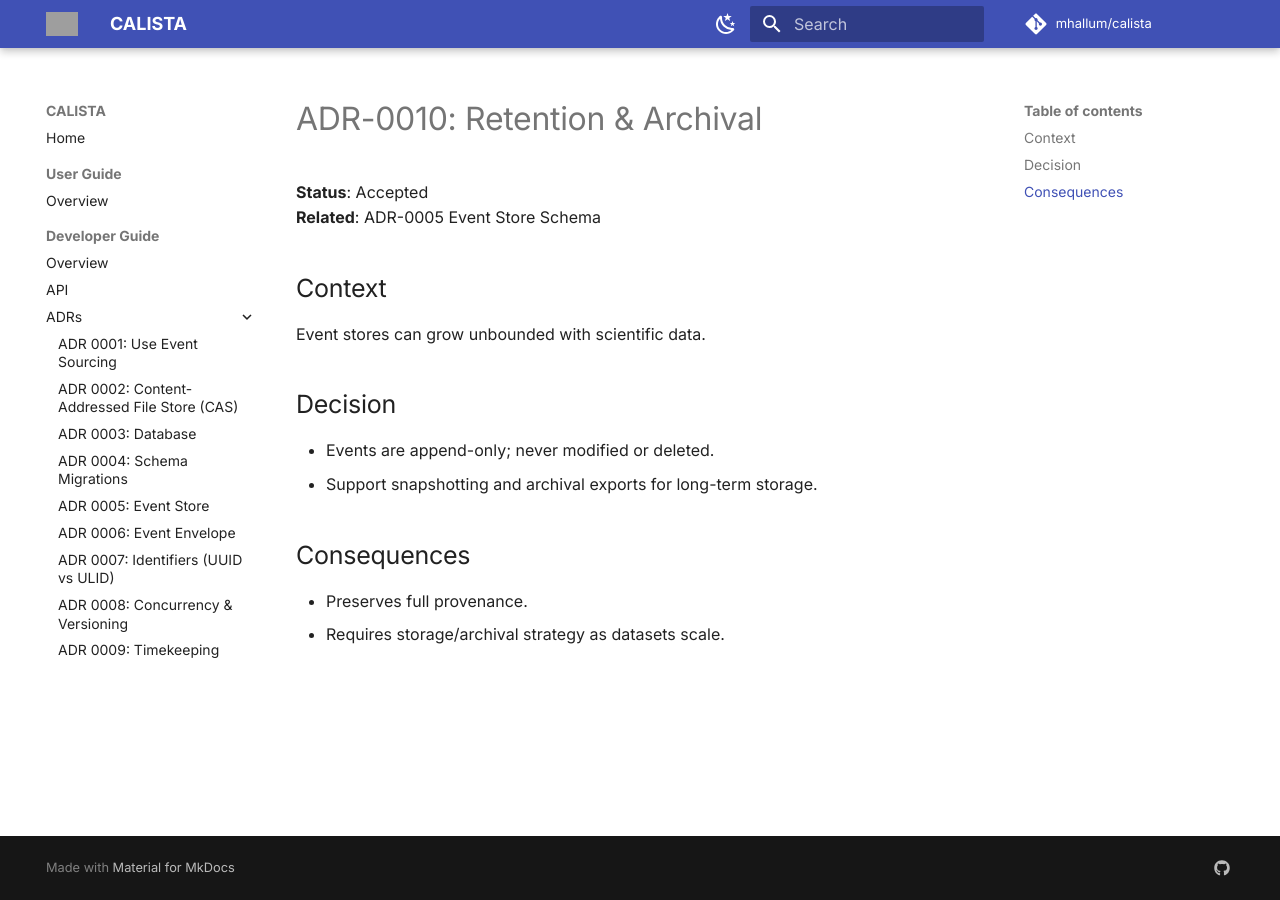
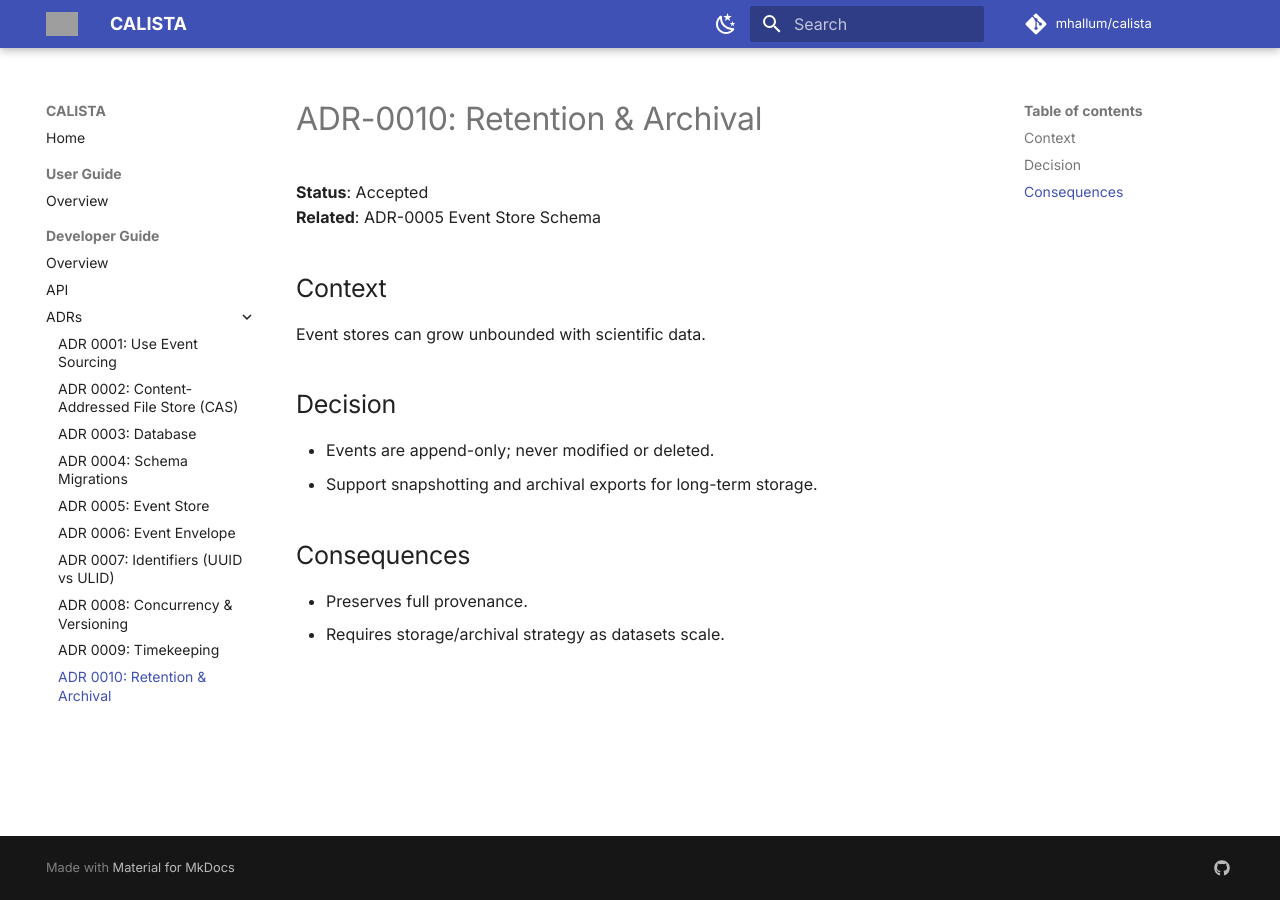
Before and after one commit to mhallum/calista, an MkDocs documentation site: the page built from docs/dev/adr/0010-retention-and-archival.md, in a window 1280 px wide. Built offline with MkDocs 1.6.1 and Material for MkDocs 9.7.7, drawn with Linux system fonts in a browser that asks for light colours; comment, search, counter and statistics services are not loaded; grey boxes are pictures that could not be loaded.

Commit message:
docs(adr): :memo: add ADR 0010: Retention & Archival to navigation

```diff
--- a/mkdocs.yml
+++ b/mkdocs.yml
@@ -82,3 +82,4 @@ nav:
           - "ADR 0007: Identifiers (UUID vs ULID)": dev/adr/0007-identifiers.md
           - "ADR 0008: Concurrency & Versioning": dev/adr/0008-concurrency-and-versioning.md
           - "ADR 0009: Timekeeping": dev/adr/0009-timekeeping.md
+          - "ADR 0010: Retention & Archival": dev/adr/0010-retention-and-archival.md
```
